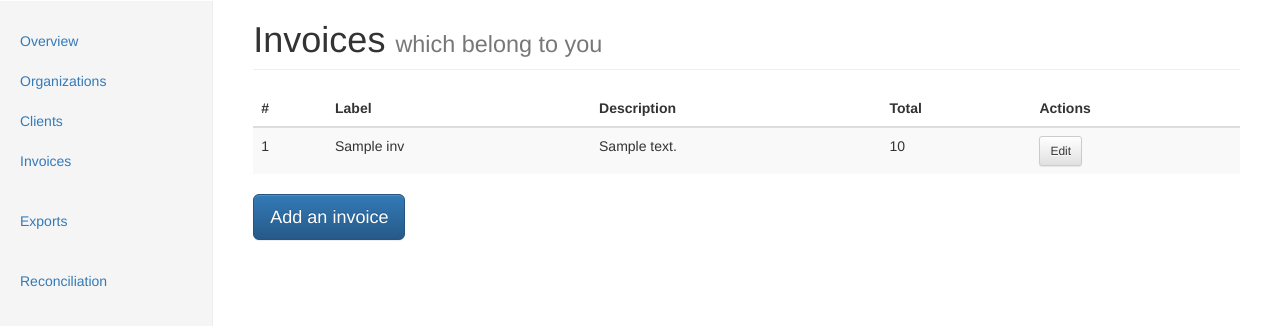
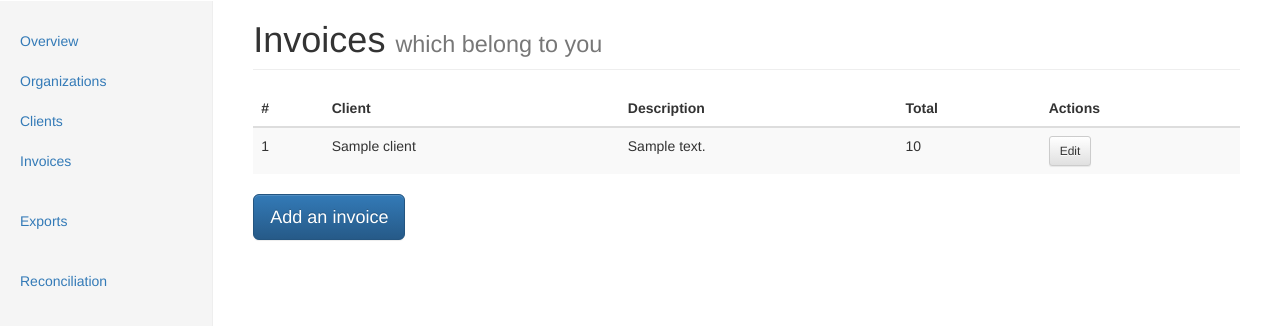
Before and after one commit to dulacp/django-accounting, a Django app: template accounting/templates/books/invoice_list.html in a window 1280 px wide. Shown: the part 50-376 px from the top of the page. Run offline with Django 3.2, Linux system fonts and the light colour scheme; the template is opened without the code that fills it: most values are stand-ins (such as "Sample title", 1, 10 or a date in 2020); parts of the project's set-up code (start-up, migrations or seed data) failed here and were passed over; some libraries are stand-ins or nearby versions.

Commit message:
Add a client required relationship for each invoice

```diff
--- a/accounting/apps/books/forms.py
+++ b/accounting/apps/books/forms.py
@@ -30,6 +30,8 @@ class InvoiceForm(ModelForm):
         fields = (
             "number",
             "organization",
+            "client",
+
             "draft",
             "sent",
             "paid",
--- a/accounting/apps/books/models.py
+++ b/accounting/apps/books/models.py
@@ -37,6 +37,8 @@ class Invoice(models.Model):
                               unique=True,
                               default=next_invoice_number)
     organization = models.ForeignKey('books.Organization')
+    client = models.ForeignKey('clients.Client',
+                               verbose_name="To Client")
 
     # tracking
     draft = models.BooleanField(default=False)
--- a/accounting/templates/books/invoice_list.html
+++ b/accounting/templates/books/invoice_list.html
@@ -7,7 +7,7 @@
         <thead>
             <tr>
                 <th>#</th>
-                <th>Label</th>
+                <th>Client</th>
                 <th>Description</th>
                 <th>Total</th>
                 <th>Actions</th>
@@ -17,7 +17,7 @@
             {% for inv in invoices %}
             <tr>
                 <td>{{ inv.number }}</td>
-                <td>{{ inv.label }}</td>
+                <td>{{ inv.client }}</td>
                 <td>{{ inv.description }}</td>
                 <td>{{ inv.total }}</td>
                 <td>
```
Also changed, not shown: accounting/apps/books/migrations/0005_invoice_client.py (added).
